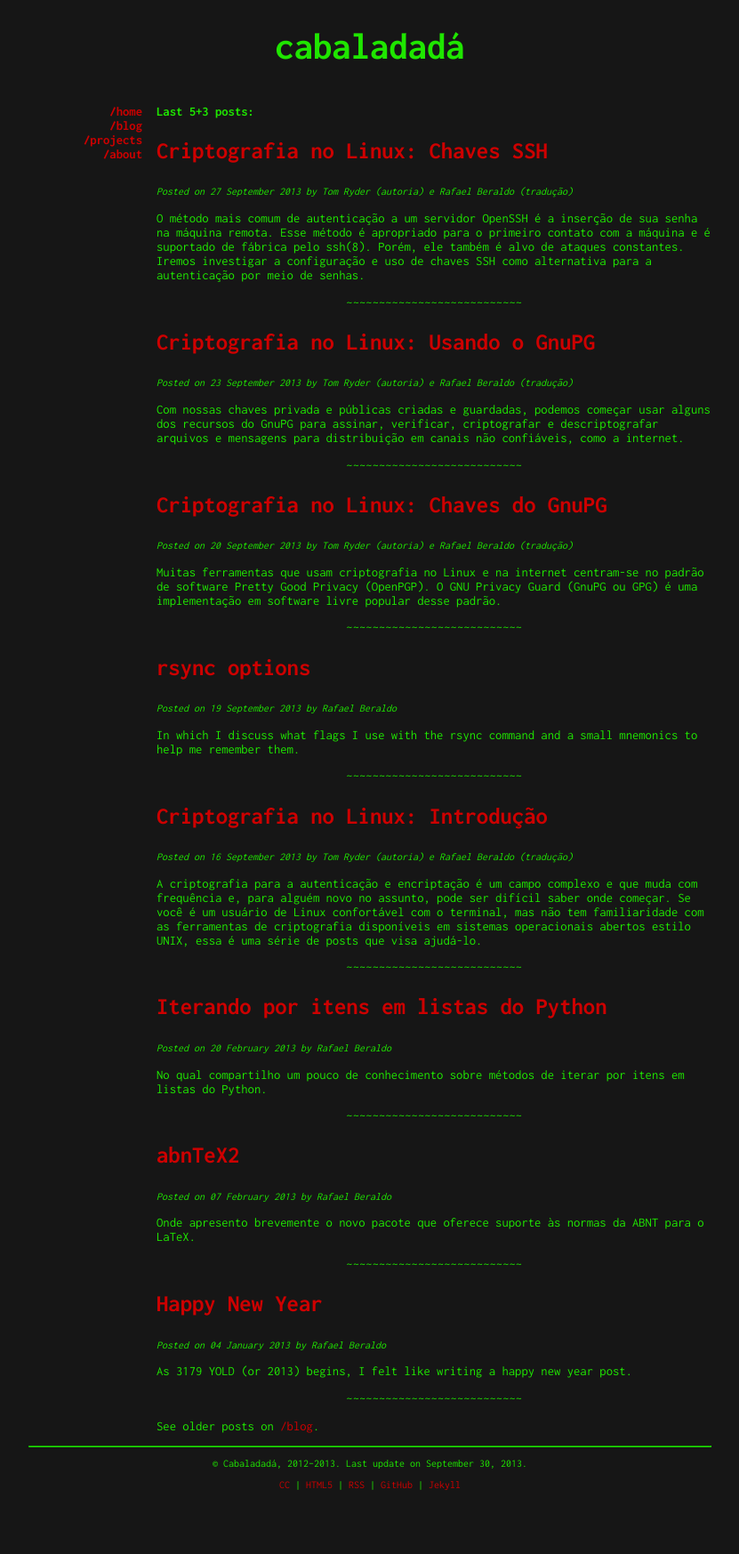
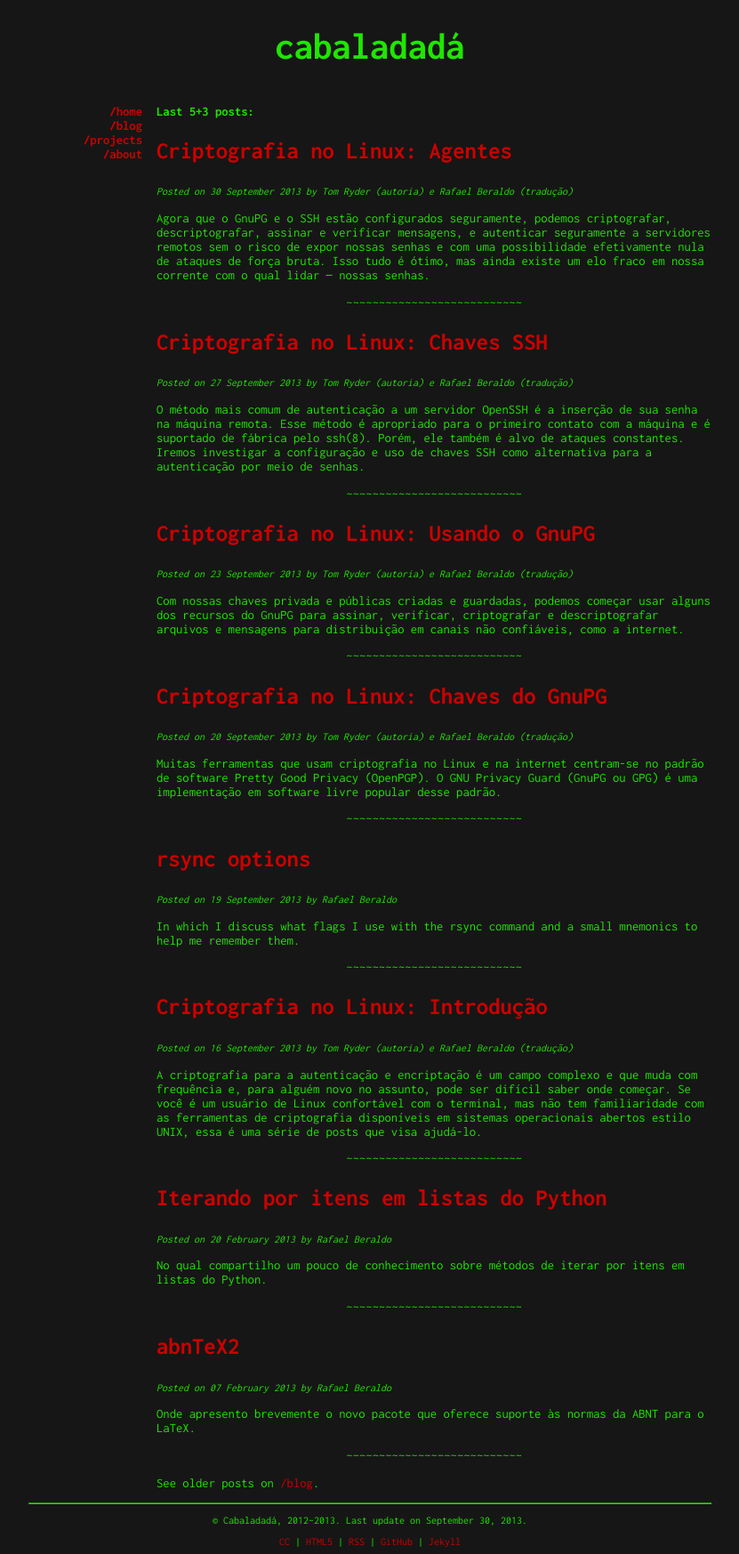
Before and after one commit to rberaldo/cabaladada, a Jekyll site: the page built from index.html, in a window 1280 px wide. Shown: the whole page at 89% size, without its empty margins (224-1055 px from the left). Built offline with Jekyll 4.4.1, drawn with Linux system fonts in a browser that asks for light colours; Markdown is read by kramdown in place of the engine named in the settings; comment, search, counter and statistics services are not loaded; before the commit the page ends 1683 px from its top, so only the background shows below that.

Commit message:
New post: SSH and GnuPG agents

```diff
--- a/_posts/2013-09-16-linux_cripto_intro.markdown
+++ b/_posts/2013-09-16-linux_cripto_intro.markdown
@@ -48,7 +48,7 @@ os outros artigos.
 [gnupg_intro]: {% post_url 2013-09-20-linux_cripto_gnupg_intro %}
 [gnupg_uso]: {% post_url 2013-09-23-linux_cripto_gnupg_uso %}
 [ssh_chaves]: {% post_url 2013-09-27-linux_cripto_chaves_ssh %}
-[agentes]: #
+[agentes]: {% post_url 2013-09-30-linux_cripto_agentes %}
 [pass]: #
 [mutt]: #
 [duplicity]: #
--- a/_posts/2013-09-30-linux_cripto_agentes.markdown
+++ b/_posts/2013-09-30-linux_cripto_agentes.markdown
@@ -2,8 +2,7 @@
 layout: post
 title: "Criptografia no Linux: Agentes"
 author: Tom Ryder (autoria) e Rafael Beraldo (tradução)
-excerpt:
-published: false
+excerpt: Agora que o GnuPG e o SSH estão configurados seguramente, podemos criptografar, descriptografar, assinar e verificar mensagens, e autenticar seguramente a servidores remotos sem o risco de expor nossas senhas e com uma possibilidade efetivamente nula de ataques de força bruta. Isso tudo é ótimo, mas ainda existe um elo fraco em nossa corrente com o qual lidar — nossas senhas.
 ---
 
 Essa é o quinto post de uma série de dez posts traduzindo o original de Tom
```
Also changed, not shown: other parts of _posts/2013-09-16-linux_cripto_intro.markdown (+1 -1 lines).
